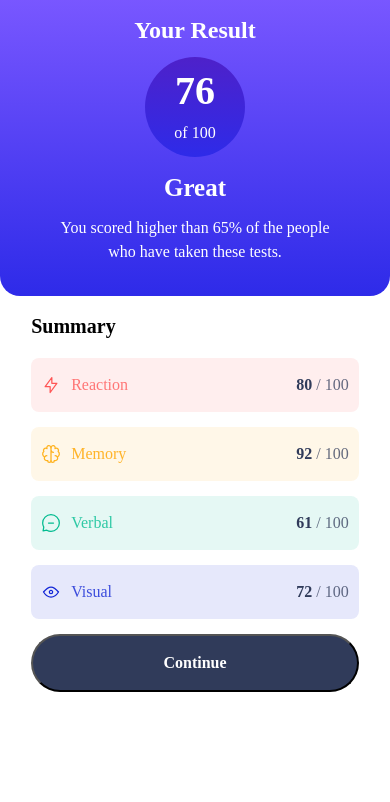
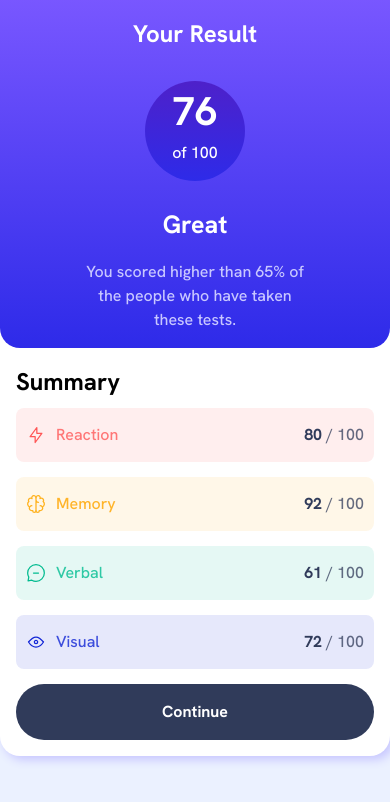
Before and after one commit to SethNamara/Frontend-mentor-Result--summary-component, a plain HTML site: page index.html in a window 390 px wide. Drawn offline with Linux system fonts and the light colour scheme.

Commit message:
Complete Responsive design

```diff
--- a/index.html
+++ b/index.html
@@ -11,23 +11,30 @@
 
     <link rel="stylesheet" href="style.css">
 
+    <link rel="preconnect" href="https://fonts.googleapis.com">
+    <link rel="preconnect" href="https://fonts.gstatic.com" crossorigin>
+    <link href="https://fonts.googleapis.com/css2?family=Hanken+Grotesk:wght@500;700;800&display=swap" rel="stylesheet">
+
 </head>
 <body>
 
     <main class="container">
         <section class="Result-card">
-            <h1>Your Result</h1>
+                <h1 class="heading">Your Result</h1>
             <div class="score">
                 <h2> 76 </h2>
                 <p> of 100 </p>
             </div>
+            <div class="group">
             <h1 class="info-title">Great</h1>
-            <p> You scored higher than 65% of the people who have taken these tests. </p>
+            <div class="comment"> You scored higher than 65% of the people who have taken these tests. </div>
+            </div>
         </section>
         <section class="Result-summary">
-            <h2>Summary</h2>
-            <div class="score-summary">
-                <div class="reaction-score">
+            <div class="flex_right">
+                <h1 class="summary_heading">Summary</h1>
+            <div class="score-summary ">
+                <div class="reaction-score score_box">
                     <div class="left">
                        <img src="images/icon-reaction.svg" alt="reaction icon">
                        Reaction
@@ -37,7 +44,7 @@
                     </div>
                 </div>
 
-                <div class="memory-score">
+                <div class="memory-score score_box">
                     <div class="left">
                        <img src="images/icon-memory.svg" alt="memory icon">
                        Memory
@@ -47,7 +54,7 @@
                     </div>
                 </div>
 
-                <div class="verbal-score">
+                <div class="verbal-score score_box">
                     <div class="left">
                        <img src="images/icon-verbal.svg" alt="verbal icon">
                        Verbal
@@ -57,7 +64,7 @@
                     </div>
                 </div>
 
-                <div class="visual-score">
+                <div class="visual-score score_box">
                     <div class="left">
                        <img src="images/icon-visual.svg" alt="reaction icon">
                        Visual
@@ -68,6 +75,7 @@
                 </div>
 
                 <button><b>Continue</b></button>
+            </div>
 
             </div>
         </section>
--- a/style.css
+++ b/style.css
@@ -73,73 +73,85 @@ select {
     }
 }
 
+:root {
+    --font-family: 'Hanken Grotesk', sans-serif;
+}
+
 /* ===General styling=== */
 body {
-    background-color: hsl(0, 0%, 100%);
+    background-color: hsl(221, 100%, 96%);
+    font-family: var(--font-family);
 }
 
 .container {
+    background-color: hsl(0, 0%, 100%);
+    margin: 0 auto;
     border: none;
     border-radius: 0px 0px 20px 20px;
+    max-width: 40rem;
+    box-shadow: 4px 4px 10px hsl(241, 100%, 89%);
+    text-align: center;
 }
 
 .Result-card {
+    text-align: center;
     border-radius: inherit;
     background-image: linear-gradient(to bottom,hsl(252, 100%, 67%),hsl(241, 81%, 54%));
-    display: flex;
-    flex-direction: column;
-    align-items: center;
     color: hsl(0, 0%, 100%);
-    height: 90%;
+    padding: 1rem 0;
+    height: auto;
 }
 
-h1 {
-    padding-top: 3%;
-    padding-bottom: 2.5%;
+.heading {
+    padding-bottom: 1.8rem;
 }
 
 .score {
+    margin: 0 auto;
     width: 100px;
     height: 100px;
     border-radius: 50%;
     background-image: linear-gradient(to bottom,hsla(256, 72%, 46%, 1),hsl(241, 81%, 54%));
-    display: flex;
-    align-items: center;
-    justify-content: center;
-    flex-direction: column;
 }
 
 .score h2 {
     font-size: 40px;
 }
 
+.group {
+    display: flex;
+    flex-direction: column;
+    padding-top: .6rem;
+}
+
 .info-title {
     font-size: 25px;
+    padding: 1rem 0;
 }
 
-p{
+.comment{
+    margin: 0 auto;
     text-align: center;
-    padding-left: 15%;
-    padding-right: 15%;
-    padding-bottom: 8%;
+    max-width: 14rem;
+    color: hsl(241, 100%, 89%);
 }
 
 .Result-summary {
-    padding-left: 8%;
-    padding-right: 8%;
-    padding-top: 4%;
-    padding-bottom: 8%;
+    padding: 1rem;
+}
+
+.summary_heading{
+    padding-bottom: .5rem;
 }
 
 .score-summary {
     display: flex;
     flex-direction: column;
     gap: 15px;
-    padding-top: 5%;
 }
 
-h2 {
-    font-size: 20px;
+.Result-summary h1 {
+    text-align: start;
 }
 
 .reaction-score {
@@ -190,12 +202,43 @@ span {
 
 button {
     background-color: hsl(224, 30%, 27%);
-    padding: 15px 20px;
+    padding: 1rem .8rem;
     cursor: pointer;
     border-radius: 50px;
     color: hsl(0, 0%, 100%);
+    border: none;
 }
 
 button:hover {
     background-image: linear-gradient(to bottom,hsla(256, 72%, 46%, 1),hsla(241, 81%, 54%, 1));
 }
+
+@media (min-width:600px) {
+    body{
+        display: grid;
+        place-items: center;
+    }
+
+    .container {
+    margin: 0;
+    display: flex;
+    justify-content: center;
+    align-items: center;
+    max-width: 60rem;
+    border-radius:20px ;
+    }
+
+    .Result-summary {
+        min-width: 18rem;
+    }
+
+    .Result-card {
+        min-width: 18rem;
+        flex-shrink: 0;
+        align-self: stretch;
+    }
+
+    .score_box {
+        padding: .8rem;
+    }
+}
```
